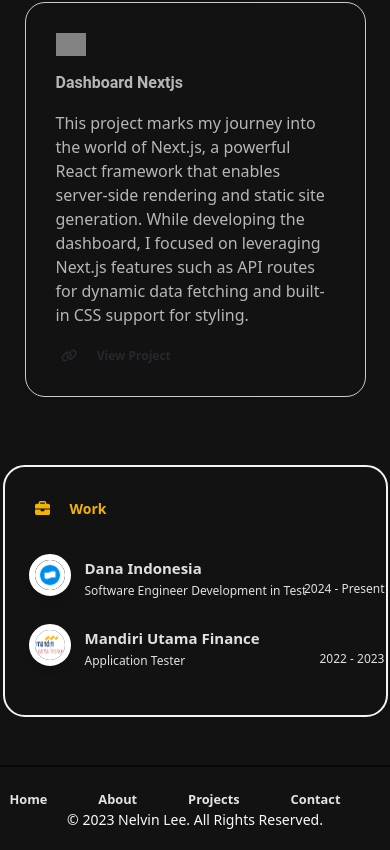
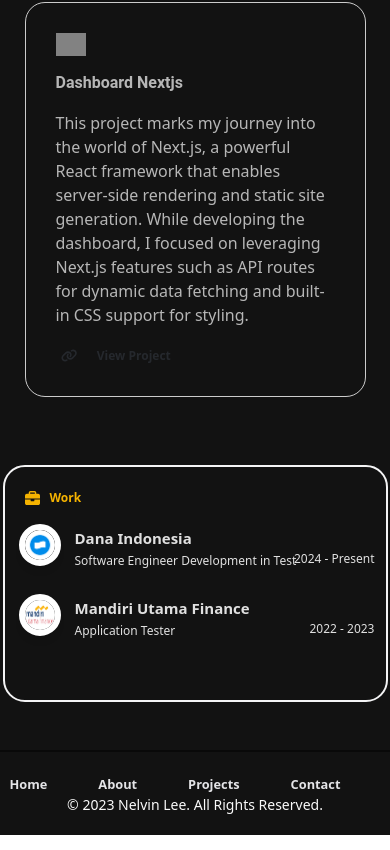
Before and after one commit to Nyx09/portofolio-react, a React (Create React App) app: page / in a window 390 px wide. Shown: the part 1700-2550 px from the top of the page. Built offline with nearby package versions, Linux system fonts and the light colour scheme; grey boxes are pictures that could not be loaded.

Commit message:
add responsive layout card

```diff
--- a/src/components/styles/card.css
+++ b/src/components/styles/card.css
@@ -34,3 +34,18 @@
 	padding-top: 40px;
 	font-size: 15px;
 }
+@media (max-width: 600px) {
+    .card-container {
+        padding: 20px;
+    }
+
+    .card-title {
+        font-size: 12px;
+        padding-left: 10px;
+    }
+
+    .card-body {
+        padding-top: 20px;
+        font-size: 13px;
+    }
+}
```
